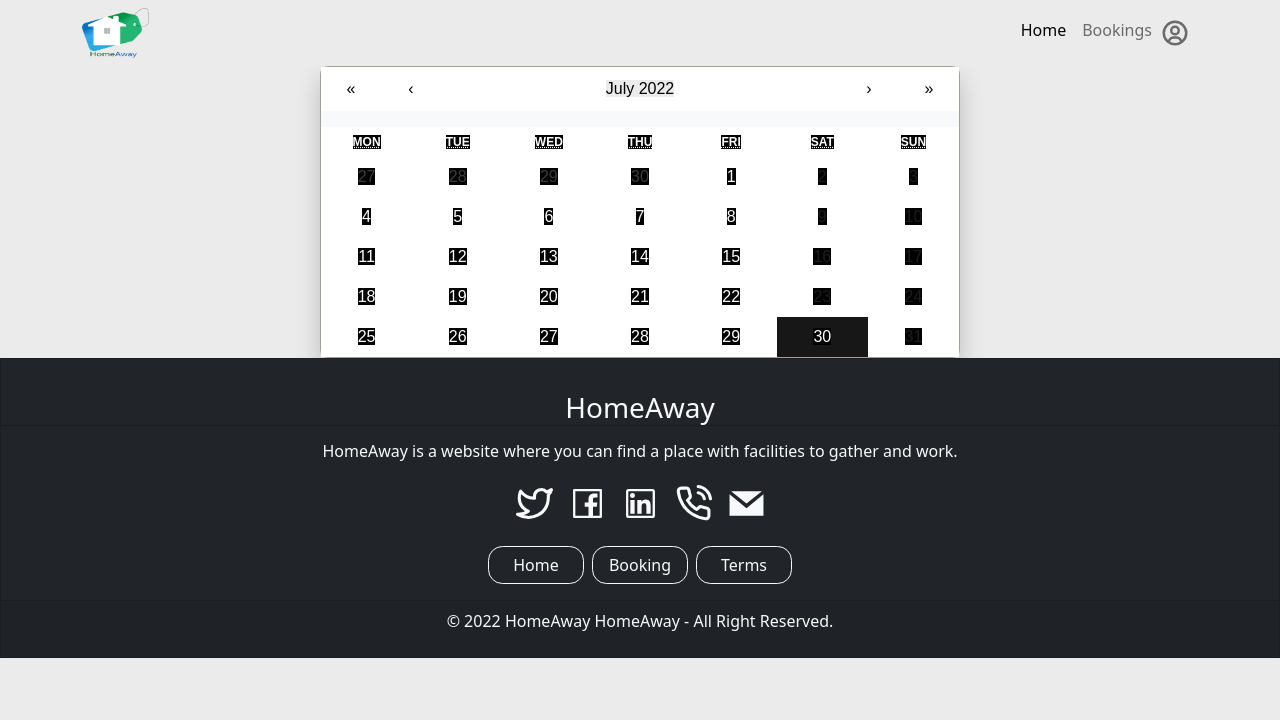
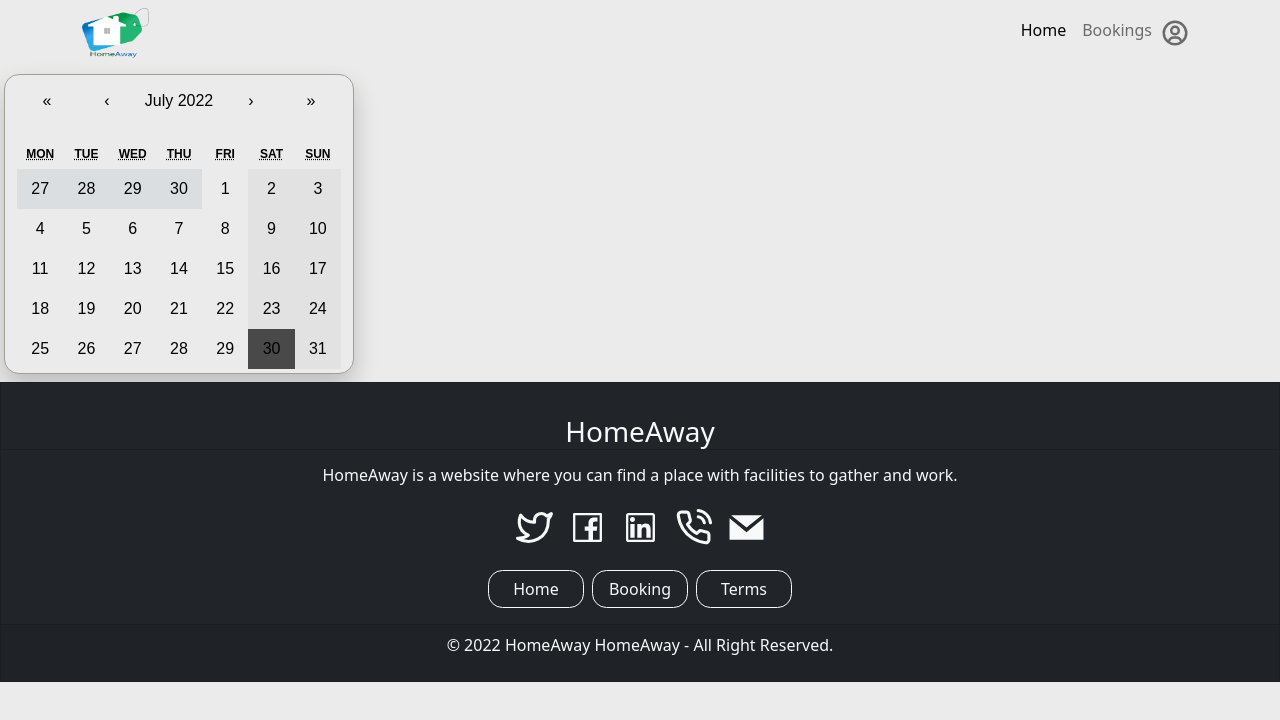
Before and after one commit to GP-43/homeaway-frontend, a React (Create React App) app: page /user/usercalendar in a window 1280 px wide. Shown: the top 720 px of the page. Built offline with nearby package versions, Linux system fonts and the light colour scheme.

Commit message:
User Calendar Done

```diff
--- a/src/assets/styles/partials/admin/_admin-calendar.scss
+++ b/src/assets/styles/partials/admin/_admin-calendar.scss
@@ -1,176 +1,176 @@
-.app {
-    /* text-align: center; */
-    margin: 0 auto;
-    width: 50%;
-  }
-
-  .selected-date {
-    margin: 0 auto;
-  }
-
-  .times button {
-    display: block;
-    background-color: #6f48eb;
-    color: white;
-    margin-top: 5px;
-    background-color: #000000;
-  }
-
-  @media (prefers-reduced-motion: no-preference) {
-    .App-logo {
-      animation: App-logo-spin infinite 20s linear;
-    }
-  }
-
-
-  /* react calendar */
-
-
-  .react-calendar {
-    width: 350px;
-    max-width: 100%;
-    background-color: rgb(5, 5, 5);
-    color: white;
-    border-radius: 8px;
-    //box-shadow: 0 12px 24px rgba(0, 0, 0, 0.2);
-    font-family: Arial, Helvetica, sans-serif;
-    line-height: 1.125em;
-   }
-
-   .react-calendar__navigation button {
-    color: white;
-
-    min-width: 44px;
-    background-color:#000000;
-    font-size: 16px;
-    margin-top: 8px;
-   }
-
-  .react-calendar--doubleView {
-    width: 700px;
-  }
-  .react-calendar--doubleView .react-calendar__viewContainer {
-    display: flex;
-    margin: -0.5em;
-  }
-  .react-calendar--doubleView .react-calendar__viewContainer > * {
-    width: 50%;
-    margin: 0.5em;
-  }
-  .react-calendar,
-  .react-calendar *,
-  .react-calendar *:before,
-  .react-calendar *:after {
-    -moz-box-sizing: border-box;
-    -webkit-box-sizing: border-box;
-    box-sizing: border-box;
-  }
-  .react-calendar button {
-    margin: 0;
-    border: 0;
-    outline: none;
-  }
-  .react-calendar button:enabled:hover {
-    cursor: pointer;
-  }
-  .react-calendar__navigation {
-    display: flex;
-    height: 44px;
-    margin-bottom: 1em;
-  }
-  .react-calendar__navigation button {
-    min-width: 44px;
-    /* background: none; */
-  }
-  .react-calendar__navigation button:enabled:hover,
-  .react-calendar__navigation button:enabled:focus {
-    background-color: #000000;
-  }
-  .react-calendar__navigation button[disabled] {
-    background-color: #f0f0f0;
-  }
-  .react-calendar__month-view__weekdays {
-    text-align: center;
-    text-transform: uppercase;
-    font-weight: bold;
-    color: white;
-    font-size: 0.75em;
-    background-color: #000000;
-  }
-  .react-calendar__month-view__weekdays__weekday {
-    padding: 0.5em;
-    background-color: #000000;
-    color: white;
-  }
-  .react-calendar__month-view__weekNumbers .react-calendar__tile {
-    display: flex;
-    align-items: center;
-    color: white;
-    background-color: #000000;
-    justify-content: center;
-    font-size: 0.75em;
-    font-weight: bold;
-    padding: calc(0.75em / 0.75) calc(0.5em / 0.75);
-  }
-  .react-calendar__month-view__days__day{
-    color: white;
-  }
-  .react-calendar__month-view__days__day--weekend {
-    /* color: #d10000; */
-    color: rgb(105, 97, 97);
-    background-color: #000000;
-  }
-  .react-calendar__month-view__days__day--neighboringMonth {
-    color: rgb(75, 73, 73);
-    background-color: #000000;
-  }
-  .react-calendar__year-view .react-calendar__tile,
-  .react-calendar__decade-view .react-calendar__tile,
-  .react-calendar__century-view .react-calendar__tile {
-    padding: 2em 0.5em;
-  }
-  .react-calendar__tile {
-    max-width: 100%;
-    text-align: center;
-    padding: 0.75em 0.5em;
-    background-color: #000000;
-
-  }
-  .react-calendar__tile:disabled {
-    background-color: #f0f0f0;
-
-  }
-  .react-calendar__tile:enabled:hover,
-  .react-calendar__tile:enabled:focus {
-    background-color: #e6e6e6;
-  }
-  .react-calendar__tile--now {
-    /* background: #ffff76; */
-    background-color: #6f48eb;
-  }
-  .react-calendar__tile--now:enabled:hover,
-  .react-calendar__tile--now:enabled:focus {
-    background: #088431;
-  }
-  .react-calendar__tile--hasActive {
-    background: #76baff;
-  }
-  .react-calendar__tile--hasActive:enabled:hover,
-  .react-calendar__tile--hasActive:enabled:focus {
-    background: #a9d4ff;
-  }
-  .react-calendar__tile--active {
-    background: #031fd5;
-    color: white;
-  }
-  .react-calendar__tile--active:enabled:hover,
-  .react-calendar__tile--active:enabled:focus {
-    background: #1087ff;
-  }
-  .react-calendar--selectRange .react-calendar__tile--hover {
-    background-color: #e6e6e6;
-  }
-  abbr{
-    background-color: #000000;
-
-  }
+//.app {
+//    /* text-align: center; */
+//    margin: 0 auto;
+//    width: 50%;
+//  }
+//
+//  .selected-date {
+//    margin: 0 auto;
+//  }
+//
+//  .times button {
+//    display: block;
+//    background-color: #6f48eb;
+//    color: white;
+//    margin-top: 5px;
+//    background-color: #000000;
+//  }
+//
+//  @media (prefers-reduced-motion: no-preference) {
+//    .App-logo {
+//      animation: App-logo-spin infinite 20s linear;
+//    }
+//  }
+//
+//
+//  /* react calendar */
+//
+//
+//  .react-calendar {
+//    width: 350px;
+//    max-width: 100%;
+//    background-color: rgb(5, 5, 5);
+//    color: white;
+//    border-radius: 8px;
+//    //box-shadow: 0 12px 24px rgba(0, 0, 0, 0.2);
+//    font-family: Arial, Helvetica, sans-serif;
+//    line-height: 1.125em;
+//   }
+//
+//   .react-calendar__navigation button {
+//    color: white;
+//
+//    min-width: 44px;
+//    background-color:#000000;
+//    font-size: 16px;
+//    margin-top: 8px;
+//   }
+//
+//  .react-calendar--doubleView {
+//    width: 700px;
+//  }
+//  .react-calendar--doubleView .react-calendar__viewContainer {
+//    display: flex;
+//    margin: -0.5em;
+//  }
+//  .react-calendar--doubleView .react-calendar__viewContainer > * {
+//    width: 50%;
+//    margin: 0.5em;
+//  }
+//  .react-calendar,
+//  .react-calendar *,
+//  .react-calendar *:before,
+//  .react-calendar *:after {
+//    -moz-box-sizing: border-box;
+//    -webkit-box-sizing: border-box;
+//    box-sizing: border-box;
+//  }
+//  .react-calendar button {
+//    margin: 0;
+//    border: 0;
+//    outline: none;
+//  }
+//  .react-calendar button:enabled:hover {
+//    cursor: pointer;
+//  }
+//  .react-calendar__navigation {
+//    display: flex;
+//    height: 44px;
+//    margin-bottom: 1em;
+//  }
+//  .react-calendar__navigation button {
+//    min-width: 44px;
+//    /* background: none; */
+//  }
+//  .react-calendar__navigation button:enabled:hover,
+//  .react-calendar__navigation button:enabled:focus {
+//    background-color: #000000;
+//  }
+//  .react-calendar__navigation button[disabled] {
+//    background-color: #f0f0f0;
+//  }
+//  .react-calendar__month-view__weekdays {
+//    text-align: center;
+//    text-transform: uppercase;
+//    font-weight: bold;
+//    color: white;
+//    font-size: 0.75em;
+//    background-color: #000000;
+//  }
+//  .react-calendar__month-view__weekdays__weekday {
+//    padding: 0.5em;
+//    background-color: #000000;
+//    color: white;
+//  }
+//  .react-calendar__month-view__weekNumbers .react-calendar__tile {
+//    display: flex;
+//    align-items: center;
+//    color: white;
+//    background-color: #000000;
+//    justify-content: center;
+//    font-size: 0.75em;
+//    font-weight: bold;
+//    padding: calc(0.75em / 0.75) calc(0.5em / 0.75);
+//  }
+//  .react-calendar__month-view__days__day{
+//    color: white;
+//  }
+//  .react-calendar__month-view__days__day--weekend {
+//    /* color: #d10000; */
+//    color: rgb(105, 97, 97);
+//    background-color: #000000;
+//  }
+//  .react-calendar__month-view__days__day--neighboringMonth {
+//    color: rgb(75, 73, 73);
+//    background-color: #000000;
+//  }
+//  .react-calendar__year-view .react-calendar__tile,
+//  .react-calendar__decade-view .react-calendar__tile,
+//  .react-calendar__century-view .react-calendar__tile {
+//    padding: 2em 0.5em;
+//  }
+//  .react-calendar__tile {
+//    max-width: 100%;
+//    text-align: center;
+//    padding: 0.75em 0.5em;
+//    background-color: #000000;
+//
+//  }
+//  .react-calendar__tile:disabled {
+//    background-color: #f0f0f0;
+//
+//  }
+//  .react-calendar__tile:enabled:hover,
+//  .react-calendar__tile:enabled:focus {
+//    background-color: #e6e6e6;
+//  }
+//  .react-calendar__tile--now {
+//    /* background: #ffff76; */
+//    background-color: #6f48eb;
+//  }
+//  .react-calendar__tile--now:enabled:hover,
+//  .react-calendar__tile--now:enabled:focus {
+//    background: #088431;
+//  }
+//  .react-calendar__tile--hasActive {
+//    background: #76baff;
+//  }
+//  .react-calendar__tile--hasActive:enabled:hover,
+//  .react-calendar__tile--hasActive:enabled:focus {
+//    background: #a9d4ff;
+//  }
+//  .react-calendar__tile--active {
+//    background: #031fd5;
+//    color: white;
+//  }
+//  .react-calendar__tile--active:enabled:hover,
+//  .react-calendar__tile--active:enabled:focus {
+//    background: #1087ff;
+//  }
+//  .react-calendar--selectRange .react-calendar__tile--hover {
+//    background-color: #e6e6e6;
+//  }
+//  abbr{
+//    background-color: #000000;
+//
+//  }
--- a/src/assets/styles/partials/user/_calendar.scss
+++ b/src/assets/styles/partials/user/_calendar.scss
@@ -1,14 +1,17 @@
-.card-calendar{
-  width: auto;
-  margin: auto;//10px 0 10px 970px
-  height: auto;
-  //border:none;
-  padding-left: 0px;
-
-  .app {
-    text-align: center;
-    color: #000000;
-  }
+//.card-calendar{
+//  width: auto;
+//  margin: auto;//10px 0 10px 970px
+//  height: auto;
+//  //border:none;
+//  padding-left: 0px;
+//
+//  .app {
+//    text-align: center;
+//    color: #000000;
+//  }
+.calendar-container{
+  width:350px;
+}
 
   .selected-date {
     margin: 0 auto;
@@ -23,28 +26,31 @@
 
   /* react calendar */
   .react-calendar {
-    width: 700px;
+    width: auto;
+    height:auto;
     max-width: 100%;
-    background-color: rgb(254, 254, 254);
+    background-color: #ebebeb !important;
     outline:8px;
-    color: #000000;
+    //color: #000000;
     box-shadow: 0 12px 24px rgba(0, 0, 0, 0.2);
     font-family: Arial, Helvetica, sans-serif;
     line-height: 1.125em;
+    border-radius: 15px;
   }
 
   .react-calendar__navigation button {
-    color: #000000;
+    color: #000000 !important;
     min-width: 44px;
     background:none;
     font-size: 16px;
     margin-top: 8px;
-    background-color: #ffffff;
+    //background-color: #ffffff;
   }
 
   .react-calendar--doubleView {
     width: 700px;
   }
+  //****** Date display part start ****//
   .react-calendar--doubleView .react-calendar__viewContainer {
     display: flex;
     margin: -0.5em;
@@ -69,14 +75,16 @@
   .react-calendar button:enabled:hover {
     cursor: pointer;
   }
-  .react-calendar__navigation {
+  .react-calendar__navigation { //**Arrows**//
     display: flex;
     height: 44px;
     margin-bottom: 1em;
+    background-color: #4CAF50;
+
   }
   .react-calendar__navigation button {
     min-width: 60px;
-    //background: none;
+    background-color: #EBEBEB !important;
   }
   .react-calendar__navigation button:enabled:hover,
   .react-calendar__navigation button:enabled:focus {
@@ -90,15 +98,24 @@
     text-transform: uppercase;
     font-weight: bold;
     font-size: 0.75em;
+    color:#000000 !important;
+    //background-color:;
+  }
+  .react-calendar__month-view__weekdays__weekday { //***Days list **//
+    padding: 0.5em;
+    background-color: #EBEBEB;
+  }
+  abbr{
+    background:none !important;
+    outline: none;
     color:#000000;
-    background-color: #ffffff;
   }
-  .react-calendar__month-view__weekdays__weekday {
-    padding: 0.5em;
-    background-color: #ffffff;
+  abbr:active, abbr:hover{
+    color:#ffffff !important;
   }
   .react-calendar__month-view__weekNumbers .react-calendar__tile {
     display: flex;
+    background-color: #EBEBEB;
     align-items: center;
     justify-content: center;
     font-size: 0.75em;
@@ -107,54 +124,53 @@
   }
   .react-calendar__month-view__days__day--weekend {
     /* color: #d10000; */
-    color: #35333397;
+    color: #484747 !important;
+    background-color: #e3e2e2 !important;
   }
   .react-calendar__month-view__days__day--neighboringMonth {
-    color: rgba(136, 133, 133, 0.451);
+    color: rgba(118, 119, 119, 0.5) !important;
+    background-color: #dbdee1 !important;
   }
   .react-calendar__year-view .react-calendar__tile,
   .react-calendar__decade-view .react-calendar__tile,
   .react-calendar__century-view .react-calendar__tile {
     padding: 2em 0.5em;
+    background-color: #EBEBEB;
   }
-  .react-calendar__tile {
+  .react-calendar__tile {//***background of calor *///
     max-width: 100%;
     text-align: center;
     padding: 0.75em 0.5em;
-    background-color: #ffffff;
+    background-color: #EBEBEB;
   }
   .react-calendar__tile:disabled {
     background-color: #ffffff;
   }
   .react-calendar__tile:enabled:hover,
   .react-calendar__tile:enabled:focus {
-    background-color: #e6e6e6;
+    background-color: #484747;
   }
-  .react-calendar__tile--now {
+  .react-calendar__tile--now {//****today styls***//
     /* background: #ffff76; */
-    background-color: #171718;
-    color:white;
+    background-color: #49494a !important;
+    color:#ffffff;
   }
-  .react-calendar__tile--now:enabled:hover,
+  /*.react-calendar__tile--now:enabled:hover,
   .react-calendar__tile--now:enabled:focus {
     background: #6e6e6d;
-  }
+  }*/
   .react-calendar__tile--hasActive {
-    background: #a0a1a2;
+    background: #a0a1a2 !important;
   }
   .react-calendar__tile--hasActive:enabled:hover,
   .react-calendar__tile--hasActive:enabled:focus {
-    background: #949596;
+    background: #757575;
   }
   .react-calendar__tile--active {
-    background: #49494a;
+    background: #a0a1a2;
     color: white;
   }
   .react-calendar__tile--active:enabled:hover,
   .react-calendar__tile--active:enabled:focus {
-    background: #a2a3a4;
+    background: #767777;
   }
-  .react-calendar--selectRange .react-calendar__tile--hover {
-    background-color: #e6e6e6;
-  }
-}
--- a/src/components/user/calendar/UserCalendar.jsx
+++ b/src/components/user/calendar/UserCalendar.jsx
@@ -1,6 +1,7 @@
 import 'react-calendar/dist/Calendar.css'
 import Calendar from 'react-calendar'
 import React, {useEffect, useState} from 'react';
+import {Row,Col} from "react-bootstrap";
 import '../../../assets/styles/partials/user/_calendar.scss';
 
 function UserCalendar(props) {
@@ -11,16 +12,15 @@ function UserCalendar(props) {
     }, [date])*/
 
     return (
-        <div className="card-calendar w-100">
-            <div className="app px-0">
-                <div className="calendar-container">
-                    <Calendar className="bg-light"/>
+        // <Row className="card-calendar w-50 mx-0 px-0">
+        //     <Row className="app px-0">
+                <Row className="calendar-container m-1">
+                    <Calendar className="bg-light my-1 py-1"/>
                     {/*<Calendar className="bg-light" onChange={setDate} value={date}/>*/}
-                </div>
-                <div className="text-center">
-                </div>
-            </div>
-        </div>
+                </Row>
+                // <div className="text-center">
+                // </div>
+            // </Row>
     );
 }
 
```
